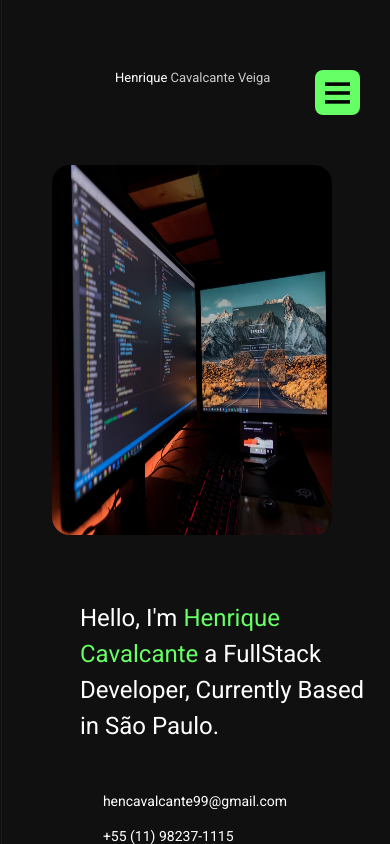
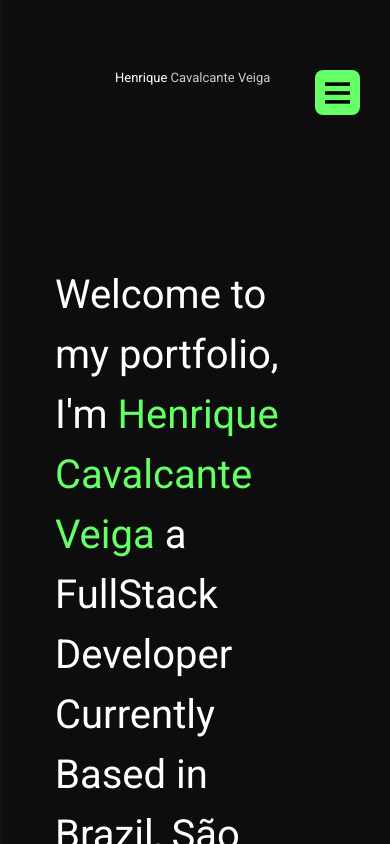
Before and after one commit to kodiKING10/PersonalPortfolio, a React (Create React App) app: page / in a window 390 px wide. Shown: the top 844 px of the page. Built offline with nearby package versions, Linux system fonts and the light colour scheme.

Commit message:
2 Commit

```diff
--- a/src/global.css
+++ b/src/global.css
@@ -13,7 +13,7 @@
 }
 
 body{
-    background: linear-gradient(90deg, #1A1A1A  0.2%, transparent 0.10%) 1px 0, #101010;
+    background: linear-gradient(90deg, #1A1A1A  0.2%, transparent 0.10%) 1px 0, #0d0d0d;
     background-size: 390px 1px;
     font: 400 14px Roboto, sans-serif;
     -webkit-font-smoothing: antialiased;
@@ -146,9 +146,9 @@ a:hover {
 /* ----------- MEDIA QUERY -------------- */
 
 @media screen and (max-width: 1295px) {
-    .footerSocialMedia {
+    /* .footerSocialMedia {
         display:none !important;
-    }
+    } */
 }
 
 @media screen and (max-width: 1025px) {
@@ -157,18 +157,8 @@ a:hover {
         padding-top: 190px;
     }
 
-    .footerEmailTel {
-        position: relative !important;
-        line-height: 250%;
-        display: grid;
-        justify-content: center;
-        margin-top: 40px;
-        bottom: 0px !important;
-        left: 0px !important;
-    }
-
     .footerSocialMedia {
-        display:none;
+        display:none !important;
     }
 
     .menuDesktop {
@@ -229,7 +219,14 @@ a:hover {
     }
 
     .footerEmailTel {
-        margin-top: 40px;
+        position: relative !important;
+        line-height: 250%;
+        display: grid;
+        justify-content: center;
+        margin-top: 95px;
+        bottom: 0px !important;
+        left: 0px !important;
+        margin-top: 80px;
         margin-bottom: 40px;
     }
 }
--- a/src/pages/Home/index.js
+++ b/src/pages/Home/index.js
@@ -1,7 +1,6 @@
 import React, { useState } from 'react';
 
 import './styles.css';
-import imgHome from '../../assets/imgHome.jpg';
 import Header from '../../components/Header.js';
 import Footer from '../../components/Footer.js';
 import { CSSTransitionGroup } from 'react-transition-group';
@@ -10,7 +9,7 @@ export default function Home() {
 
     const [ArrNames, setArrNames] = useState("");
     var counter = 0;
-    var limitCounter = 3;
+    var limitCounter = 4;
     var names = ['C#', '.NET Core', 'SQL Server', 'Node.js', 'React.js'];
 
         function changeSkill()
@@ -23,21 +22,18 @@ export default function Home() {
             } else {
                 counter++;
             }
-            setTimeout(changeSkill, 4500);
+            setTimeout(changeSkill, 2500);
         }
 
     return(
-        <div onLoad={() => changeSkill()} id="container" className="container">
+        <div onLoad={() => changeSkill()} className="container">
 
             <Header />
 
             <section>
                 <div className="corpoHome">
-                    <div className="divCentralImg">
-                        <img className="imgHome" alt="foto" src={imgHome}/>
-                    </div>
                     <div className="divCentralText">
-                        <p className="centralText">Hello, I'm <span className="greenCentralText">Henrique Cavalcante</span> a FullStack Developer, Currently Based in São Paulo.</p>
+                        <p className="centralText">Welcome to my portfolio, I'm <span className="greenCentralText">Henrique Cavalcante Veiga</span> a FullStack Developer Currently Based in Brazil, São Paulo.</p>
                     </div>
                 </div>
             </section>
@@ -45,7 +41,7 @@ export default function Home() {
             <Footer />
 
             <div className="caixaSkills">
-                 <span id="skills"> {ArrNames} </span>
+                 <span id="skills">{ArrNames}</span>
             </div>
         </div>
     );
--- a/src/pages/Home/styles.css
+++ b/src/pages/Home/styles.css
@@ -7,35 +7,15 @@
     padding-right: 110px;
 }
 
-img:hover {
-    transition: all 1s;
-    transform: scale(1.1);
-}
-
-.divCentralImg {
-    width: 710px;
-    height: 470px;
-    margin-left: 70px;
-}
-
-.imgHome {
+.divCentralText {
+    margin-top: 235px;
+    margin-right: 320px;
     width: 100%;
-    height: 100%;
-    border-radius: 18px;
-    margin-right: 35px;
-    transition: all 1s;
-}
-
-.divCentralText {
-    margin-top: 65px;
-    margin-left: 65px;
-    width: 100%;
-    max-width: 600px;
-    min-width: 300px;
+    max-width: 770px;
 }
 
 .centralText {
-    font-size: 24px;
+    font-size: 40px;
     margin-left: 15px;
     line-height: 150%;
 }
@@ -48,7 +28,7 @@ img:hover {
     display: flex;
     align-items: center;
     justify-content: center;
-    margin-top: 80px;
+    margin-top: 125px;
 }
 
 .caixaSkills span {
@@ -58,29 +38,26 @@ img:hover {
 
 /* ----------- MEDIA QUERY -------------- */
 
+@media screen and (max-width: 1400px) {
+    .divCentralText {
+        margin-right: 100px;
+    }
+}
+
 @media screen and (max-width: 1025px) {
 
     .caixaSkills {
-        display:none;
+        display:none !important;
     }
 
     .corpoHome {
         display: block;
     }
 
-    .divCentralImg {
-        width: 550px;
-        margin-left: 50px;
-        height: 370px;
-    }
-
-    .divCentralImg {
-        width: 70%;
-        margin: 0 auto;
-    }
-
-    .imgHome {
-        margin-left: 40px;
+    .divCentralText {
+        margin-right: 0px;
+        margin-left: 70px;
+        margin-top: 180px;
     }
 }
 
@@ -91,8 +68,14 @@ img:hover {
         padding-top: 165px;
     }
 
-    .divCentralImg {
+    .divCentralText {
         width: 100% !important;
-        margin-left: 12px !important;
+        margin-left: 40px !important;
     }
 }
+
+@media screen and (max-width: 565px) {
+    .divCentralText {
+        margin-top: 100px;
+    }
+}
```
